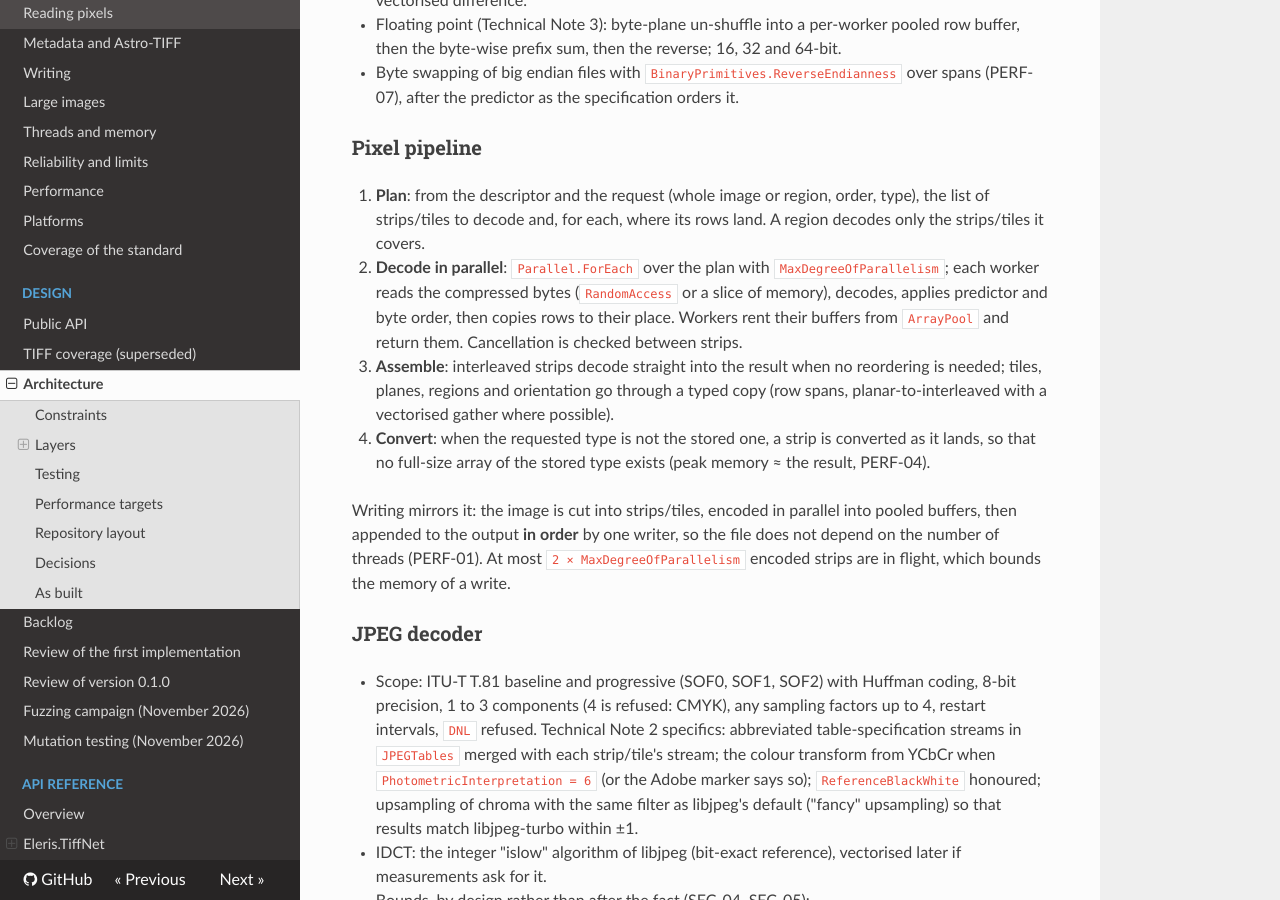
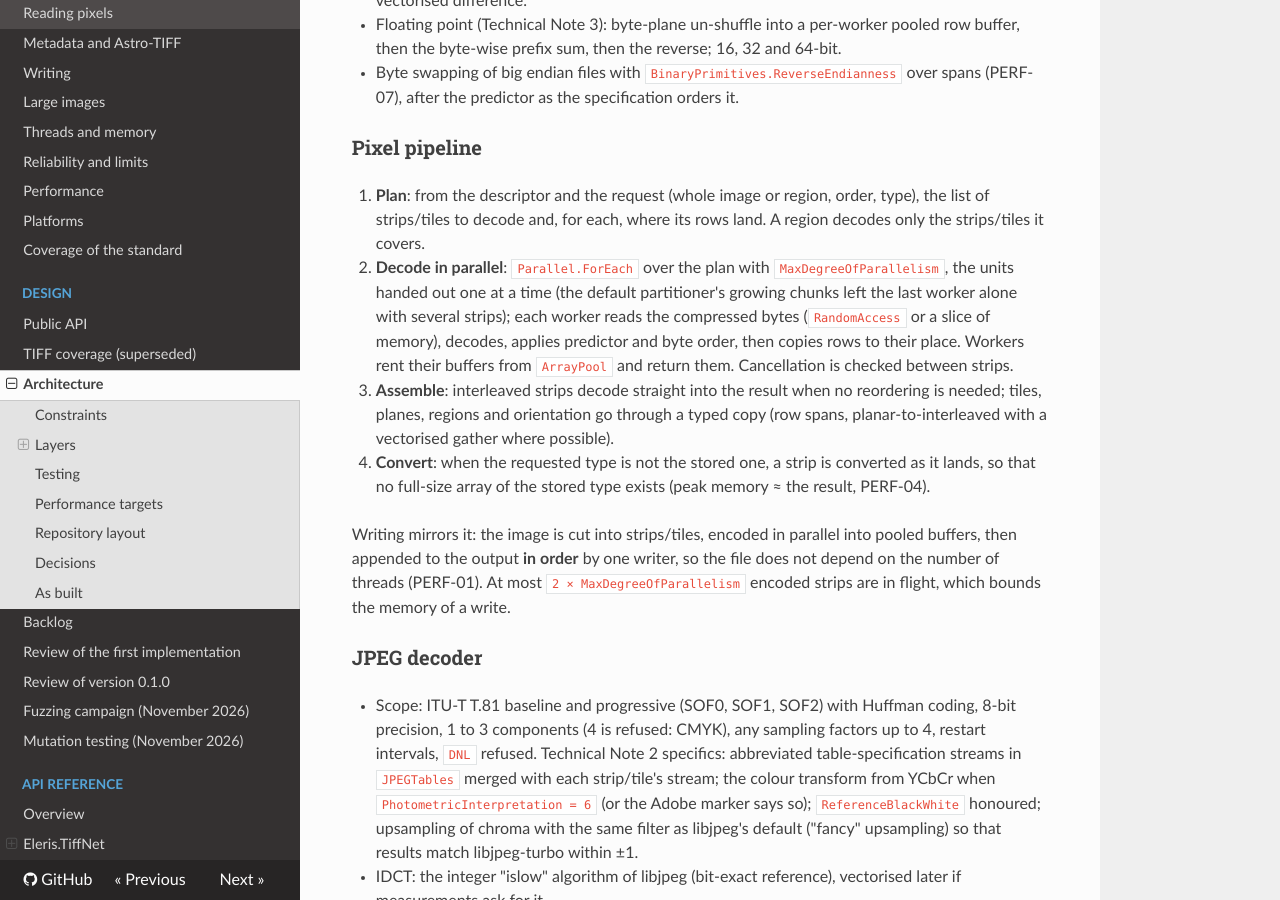
Before and after one commit to sputier/tiff-net, an MkDocs documentation site: the page built from docs/design/architecture.md, in a window 1280 px wide and 900 px high, scrolled down 2064 px. Built offline with MkDocs 1.6.1, drawn with Linux system fonts in a browser that asks for light colours; nearby versions of some CDN libraries; some of the changed text lies outside the part shown.

Commit message:
Hand the units of a parallel read out one at a time
The default partitioner of Parallel.ForEach hands out chunks that grow, and the last worker was left with several strips: 24 MP u16 Deflate on every core 33.7 -> 29.3 ms, f32 RGB 110 -> 96 ms. The architecture notes the partitioner and the bound of the short LZW copies (#105).

Closes #103

```diff
--- a/docs/design/architecture.md
+++ b/docs/design/architecture.md
@@ -86,7 +86,8 @@ internal interface ITiffEncoder
 
 1. **Plan**: from the descriptor and the request (whole image or region, order, type), the list of strips/tiles to decode and,
    for each, where its rows land. A region decodes only the strips/tiles it covers.
-2. **Decode in parallel**: `Parallel.ForEach` over the plan with `MaxDegreeOfParallelism`; each worker reads the compressed
+2. **Decode in parallel**: `Parallel.ForEach` over the plan with `MaxDegreeOfParallelism`, the units handed out one at a time
+   (the default partitioner's growing chunks left the last worker alone with several strips); each worker reads the compressed
    bytes (`RandomAccess` or a slice of memory), decodes, applies predictor and byte order, then copies rows to their place.
    Workers rent their buffers from `ArrayPool` and return them. Cancellation is checked between strips.
 3. **Assemble**: interleaved strips decode straight into the result when no reordering is needed; tiles, planes, regions and
@@ -203,7 +204,8 @@ bounds (elsewhere, `Unsafe.SizeOf` gives the size of a sample type, and `Unsafe.
 reinterprets a sample as itself when the stored and delivered types are the same):
 
 - `Codecs/Lzw.Decode`: every write is preceded by `written < capacity` (a string is cut to the room left), and a string is
-  copied from what is already written (`from + size <= written` + 1 for the string being defined).
+  copied from what is already written (`from + size <= written` + 1 for the string being defined); a string of at most 16
+  bytes is copied as one 16-byte vector only when `capacity - written >= 16`.
 - `Codecs/Predictors`: the loops run over the length of the row they are given (`UndoFloatingPoint` copies the row into a
   scratch buffer of at least that length, which throws otherwise).
 - `Jpeg/JpegColour.Convert`: the length of the rows is checked first; the range-limit table covers every index a sample can
```
Also changed, not shown: 1 other file.
